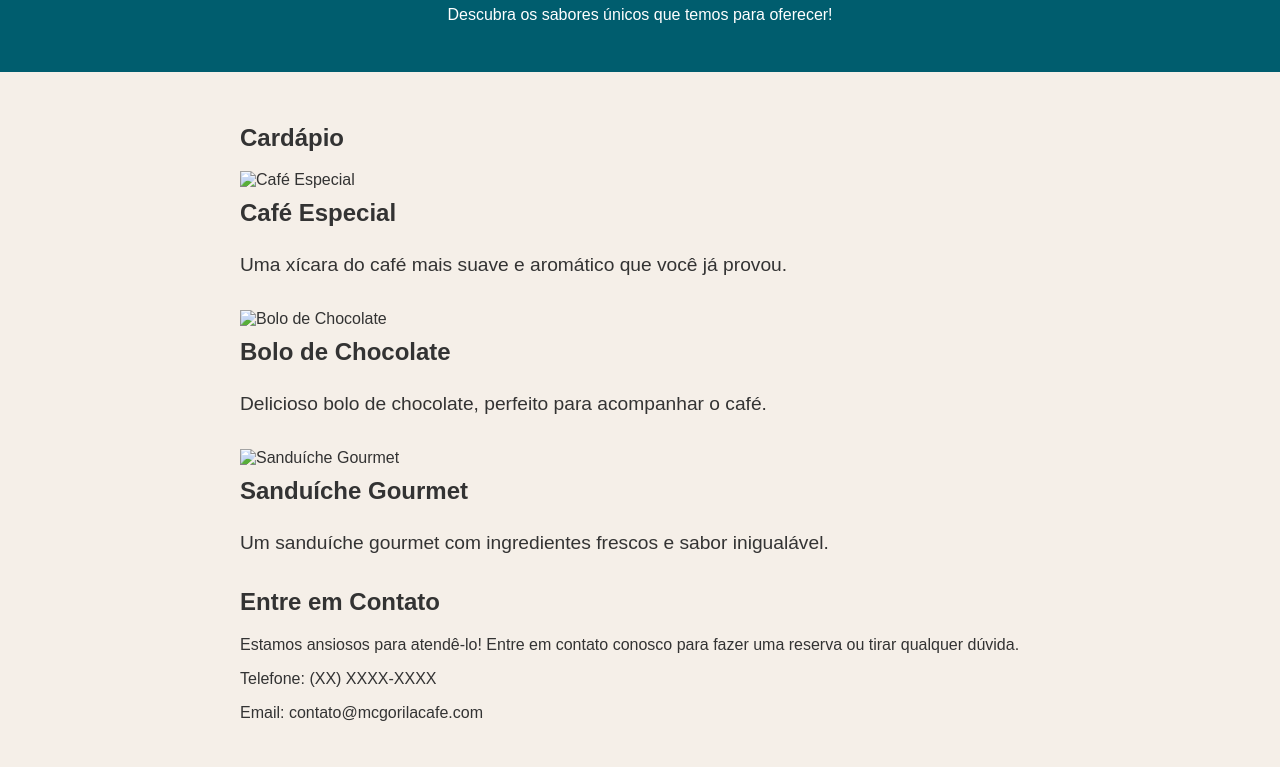
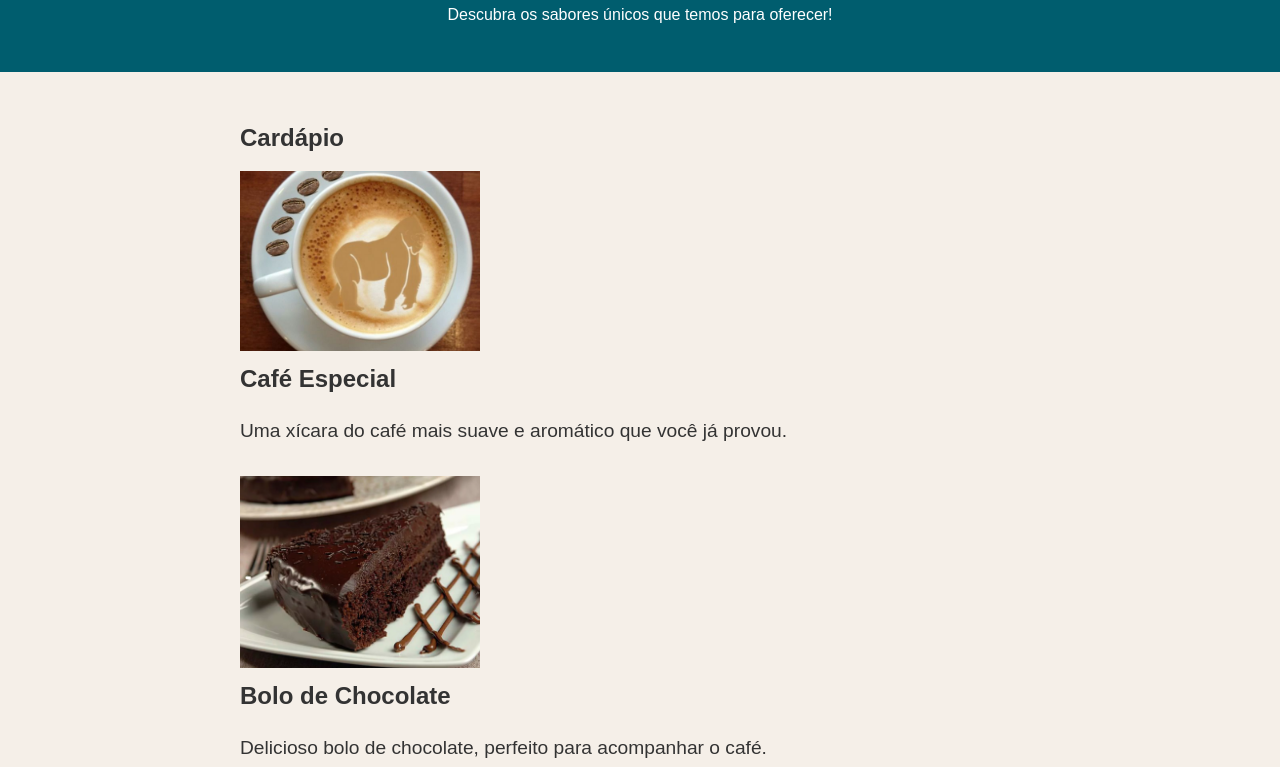
Before and after one commit to CaioSantos-23/Cafeteria, a plain HTML site: page Cafeteria/index.html in a window 1280 px wide. Shown: the part 125-892 px from the top of the page. Drawn offline with Linux system fonts and the light colour scheme.

Commit message:
Add files via upload

```diff
--- a/Cafeteria/index.html
+++ b/Cafeteria/index.html
@@ -16,17 +16,17 @@
         <section id="menu">
             <h2>Cardápio</h2>
             <div class="menu-item">
-                <img src="cafe1.jpg" alt="Café Especial">
+                <img src="GorillaCC_6_600_450_80.jpg" alt="Café Especial">
                 <h3>Café Especial</h3>
                 <p>Uma xícara do café mais suave e aromático que você já provou.</p>
             </div>
             <div class="menu-item">
-                <img src="bolo.jpg" alt="Bolo de Chocolate">
+                <img src="bolo_de_chocolate_especial.webp" alt="Bolo de Chocolate">
                 <h3>Bolo de Chocolate</h3>
                 <p>Delicioso bolo de chocolate, perfeito para acompanhar o café.</p>
             </div>
             <div class="menu-item">
-                <img src="sanduiche.jpg" alt="Sanduíche Gourmet">
+                <img src="R.jfif" alt="Sanduíche Gourmet">
                 <h3>Sanduíche Gourmet</h3>
                 <p>Um sanduíche gourmet com ingredientes frescos e sabor inigualável.</p>
             </div>
@@ -35,7 +35,7 @@
         <section id="contato">
             <h2>Entre em Contato</h2>
             <p>Estamos ansiosos para atendê-lo! Entre em contato conosco para fazer uma reserva ou tirar qualquer dúvida.</p>
-            <p>Telefone: (XX) XXXX-XXXX</p>
+            <p>Telefone: (021) 5656-3434</p>
             <p>Email: contato@mcgorilacafe.com</p>
         </section>
     </div>
--- a/Cafeteria/src/css/styles.css
+++ b/Cafeteria/src/css/styles.css
@@ -28,7 +28,7 @@ h1 {
 }
 
 .menu-item img {
-    max-width: 100%;
+    max-width: 30%;
     height: auto;
 }
 
```
Also changed, not shown: Cafeteria/GorillaCC_6_600_450_80.jpg (added), Cafeteria/R.jfif (added), Cafeteria/bolo_de_chocolate_especial.webp (added).
